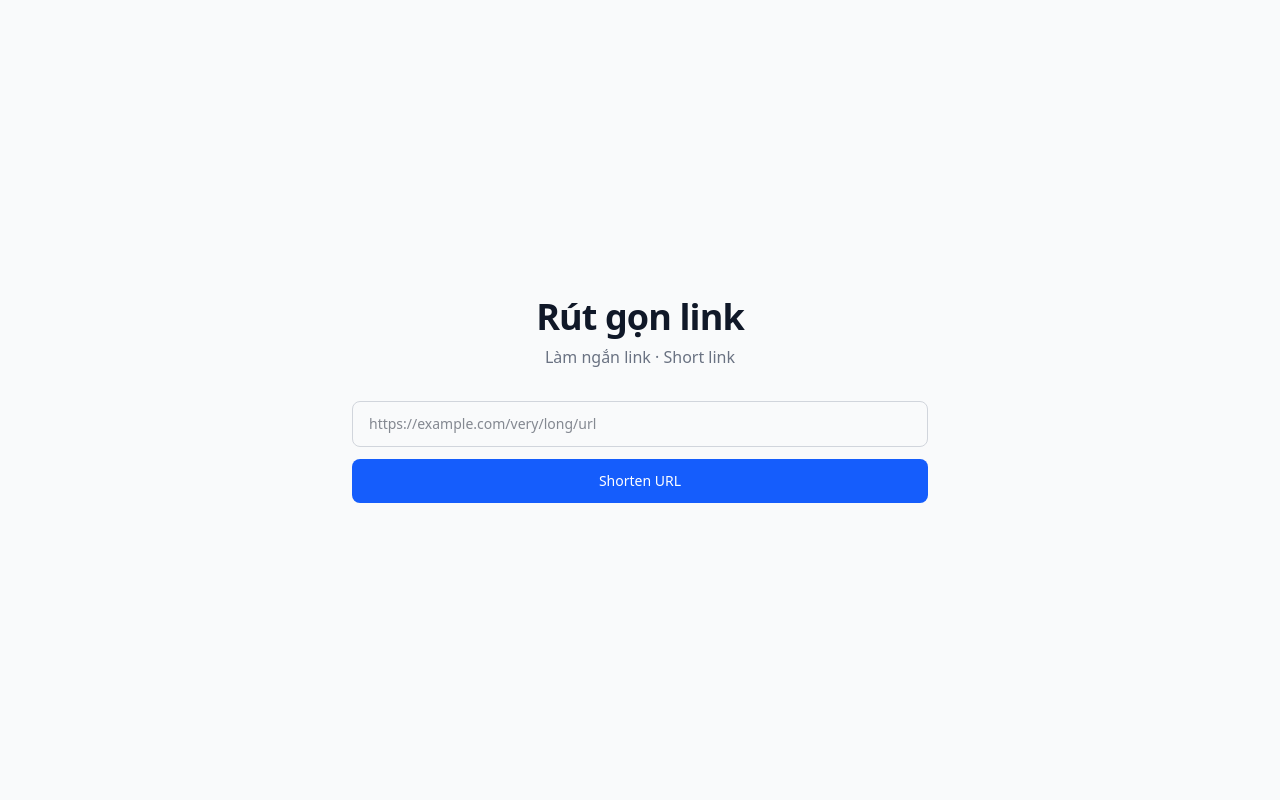
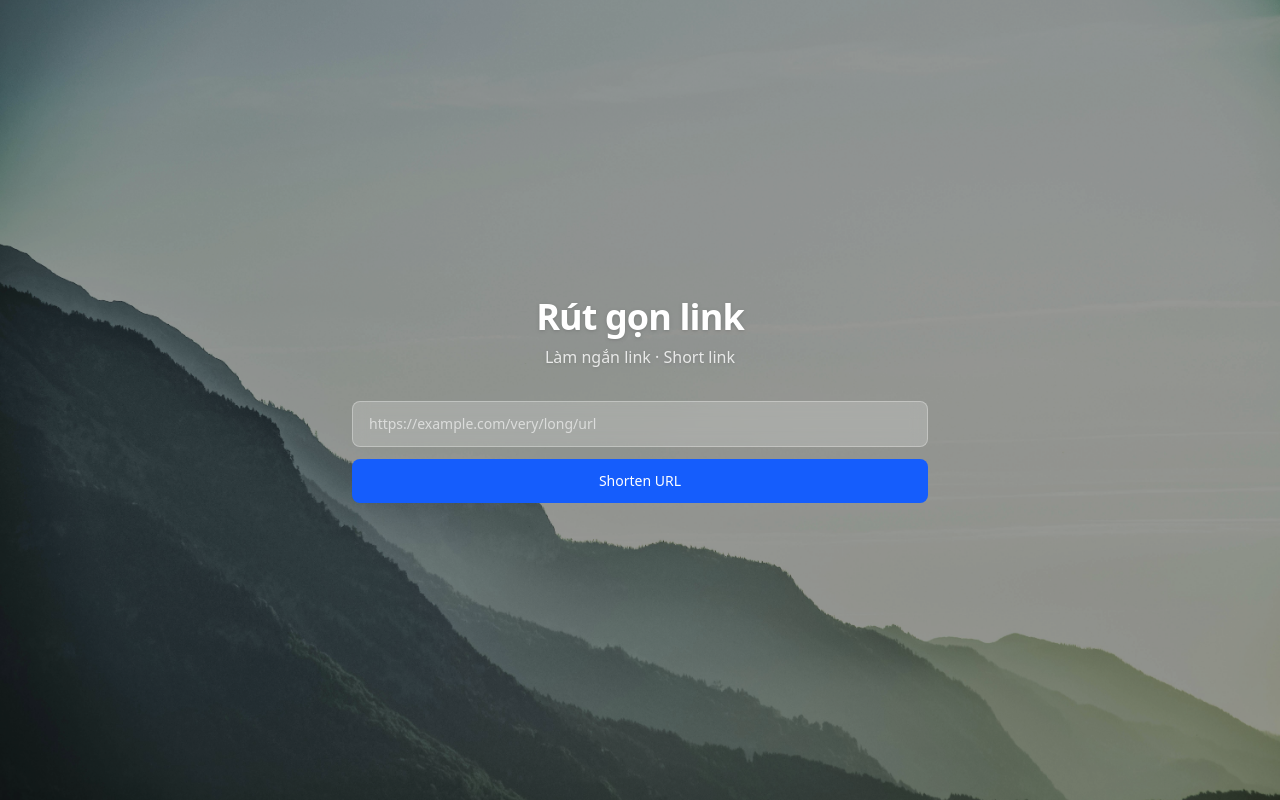
Before and after one commit to huygiahcmlg/url-shortener, a Next.js app in the folder frontend/: page / in a window 1280 px wide. Built offline with nearby package versions, Linux system fonts and the light colour scheme.

Commit message:
ui: mountain background with glassmorphism style

```diff
--- a/frontend/app/layout.tsx
+++ b/frontend/app/layout.tsx
@@ -13,7 +13,7 @@ export default function RootLayout({
 }) {
   return (
     <html lang="en">
-      <body className="min-h-screen bg-gray-50 text-gray-900 antialiased">
+      <body className="min-h-screen text-white antialiased" style={{ backgroundImage: "url('/bg.jpg')", backgroundSize: "cover", backgroundPosition: "center", backgroundAttachment: "fixed" }}>
         {children}
       </body>
     </html>
--- a/frontend/app/page.tsx
+++ b/frontend/app/page.tsx
@@ -3,11 +3,14 @@ import UrlForm from "@/components/UrlForm";
 export default function Home() {
   return (
     <main className="flex min-h-screen flex-col items-center justify-center px-4 py-16">
+      {/* dark overlay */}
+      <div className="fixed inset-0 bg-black/40 -z-10" />
+
       <div className="w-full max-w-xl text-center">
-        <h1 className="mb-2 text-4xl font-bold tracking-tight">
+        <h1 className="mb-2 text-4xl font-bold tracking-tight drop-shadow">
           Rút gọn link
         </h1>
-        <p className="mb-8 text-gray-500">
+        <p className="mb-8 text-white/80 drop-shadow">
           Làm ngắn link · Short link
         </p>
         <UrlForm />
--- a/frontend/components/UrlForm.tsx
+++ b/frontend/components/UrlForm.tsx
@@ -64,7 +64,7 @@ export default function UrlForm() {
           placeholder="https://example.com/very/long/url"
           value={url}
           onChange={(e) => setUrl(e.target.value)}
-          className="w-full rounded-lg border border-gray-300 px-4 py-3 text-sm outline-none focus:border-blue-500 focus:ring-2 focus:ring-blue-100"
+          className="w-full rounded-lg border border-white/30 bg-white/20 backdrop-blur px-4 py-3 text-sm text-white placeholder-white/60 outline-none focus:border-white/60 focus:ring-2 focus:ring-white/20"
         />
         <button
           type="submit"
@@ -76,14 +76,14 @@ export default function UrlForm() {
       </form>
 
       {error && (
-        <p className="mt-3 rounded-lg bg-red-50 px-4 py-3 text-sm text-red-600">
+        <p className="mt-3 rounded-lg bg-red-500/80 backdrop-blur px-4 py-3 text-sm text-white">
           {error}
         </p>
       )}
 
       {result && (
-        <div className="mt-4 rounded-lg border border-gray-200 bg-white p-4 shadow-sm">
-          <p className="mb-2 text-xs font-medium uppercase tracking-wide text-gray-500">
+        <div className="mt-4 rounded-lg border border-white/30 bg-white/20 backdrop-blur p-4">
+          <p className="mb-2 text-xs font-medium uppercase tracking-wide text-white/60">
             Short URL
           </p>
           <div className="flex items-center gap-2">
@@ -91,18 +91,18 @@ export default function UrlForm() {
               href={result.short_url}
               target="_blank"
               rel="noopener noreferrer"
-              className="flex-1 truncate text-sm font-medium text-blue-600 hover:underline"
+              className="flex-1 truncate text-sm font-medium text-white hover:underline"
             >
               {result.short_url}
             </a>
             <button
               onClick={handleCopy}
-              className="shrink-0 rounded-md bg-gray-100 px-3 py-1.5 text-xs font-medium transition hover:bg-gray-200"
+              className="shrink-0 rounded-md bg-white/20 px-3 py-1.5 text-xs font-medium text-white transition hover:bg-white/30"
             >
               {copied ? "Copied!" : "Copy"}
             </button>
           </div>
-          <p className="mt-2 text-xs text-gray-400">
+          <p className="mt-2 text-xs text-white/50">
             {result.clicks} click{result.clicks !== 1 ? "s" : ""}
           </p>
         </div>
```
Also changed, not shown: frontend/public/bg.jpg (added).
